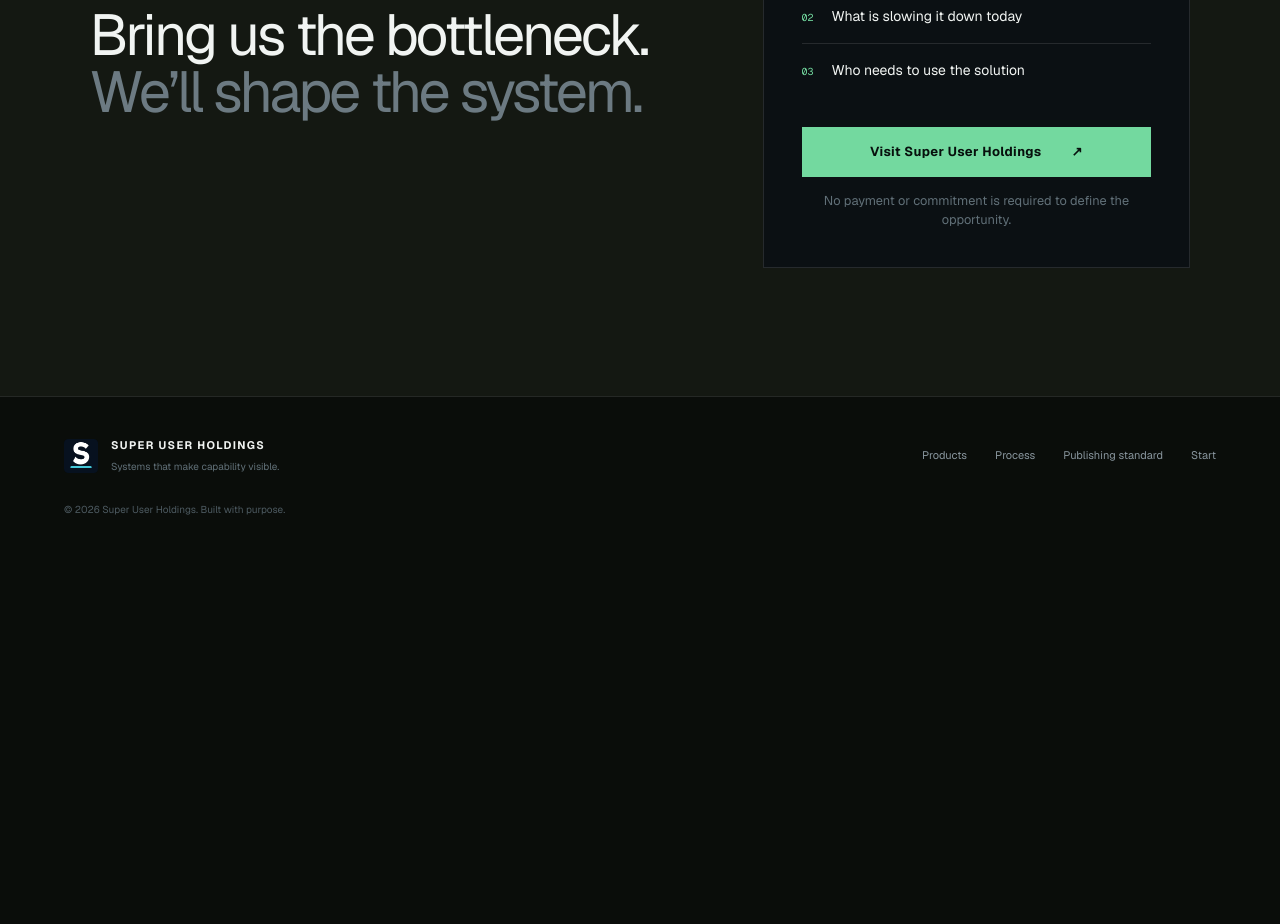
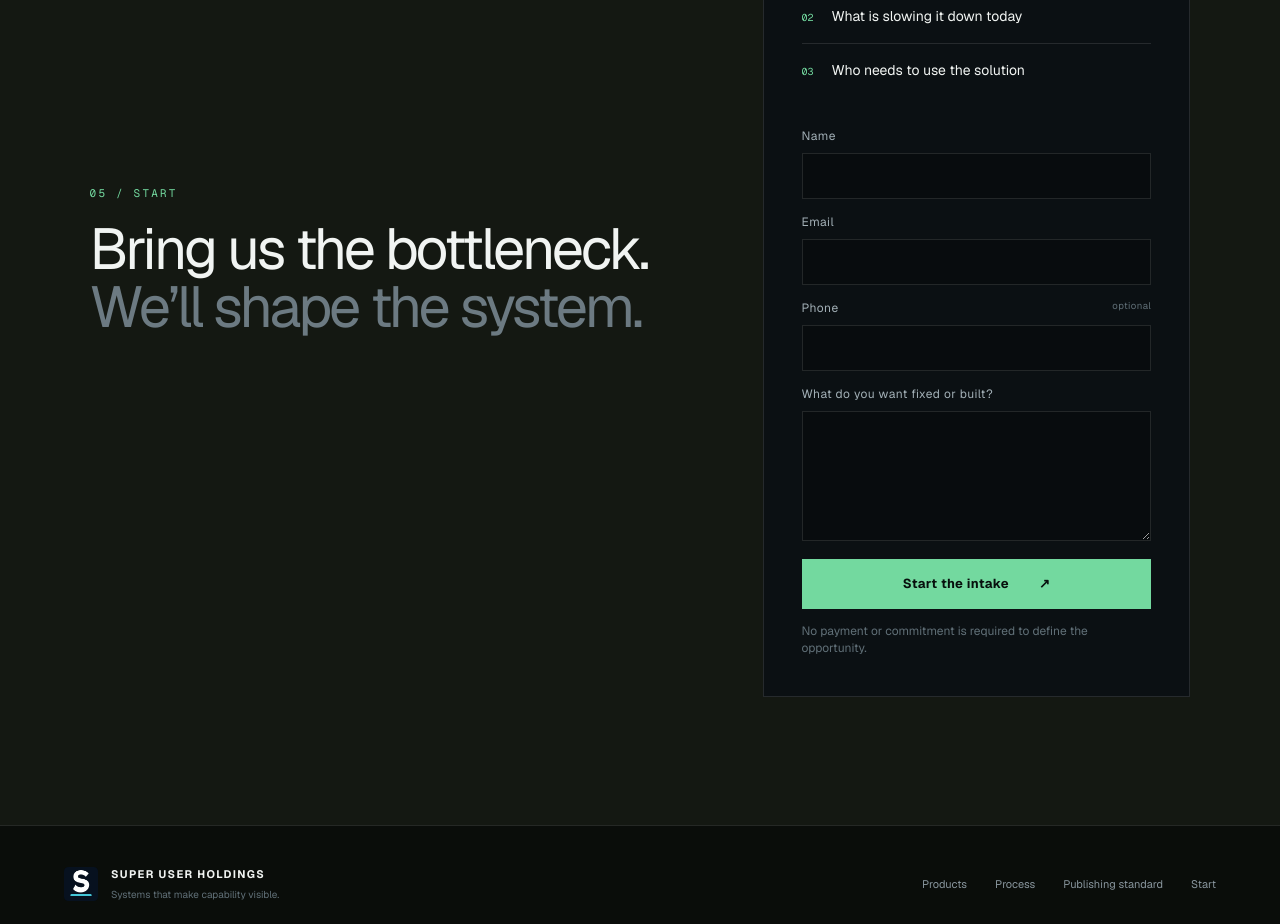
Before and after one commit to superuserholdings/superuserholdings.github.io, a Next.js app: page / in a window 1280 px wide. Shown: the part 5520-6444 px from the top of the page. Before the commit the page ends 6077 px from the top, so only its background shows below. Built offline with nearby package versions, Linux system fonts and the light colour scheme; no server answers.

Commit message:
feat(site): add SuperCore customer intake form
Co-authored-by: Brian Simpson <briansimpson@Brians-MacBook-Pro.local>

```diff
--- /dev/null
+++ b/app/contact-form.tsx
@@ -0,0 +1,90 @@
+"use client";
+
+import { FormEvent, useState } from "react";
+
+const DEFAULT_ENDPOINT = "https://supercore.superuserholdings.com/customer-intake/submissions";
+
+type SubmissionState =
+  | { status: "idle"; message: string; reference?: never }
+  | { status: "sending"; message: string; reference?: never }
+  | { status: "success"; message: string; reference: string }
+  | { status: "error"; message: string; reference?: never };
+
+export function ContactForm() {
+  const endpoint = process.env.NEXT_PUBLIC_CUSTOMER_INTAKE_ENDPOINT || DEFAULT_ENDPOINT;
+  const [state, setState] = useState<SubmissionState>({
+    status: "idle",
+    message: "No payment or commitment is required to define the opportunity.",
+  });
+
+  async function submit(event: FormEvent<HTMLFormElement>) {
+    event.preventDefault();
+    const form = event.currentTarget;
+    const formData = new FormData(form);
+    setState({ status: "sending", message: "Sending your request…" });
+
+    const payload = {
+      name: String(formData.get("name") || ""),
+      email: String(formData.get("email") || ""),
+      phone: String(formData.get("phone") || ""),
+      message: String(formData.get("message") || ""),
+      company: String(formData.get("company") || ""),
+      source: "superuserholdings.com",
+    };
+
+    try {
+      const response = await fetch(endpoint, {
+        method: "POST",
+        headers: { "content-type": "application/json" },
+        body: JSON.stringify(payload),
+      });
+      const result = await response.json().catch(() => ({}));
+      if (!response.ok || result?.ok !== true || !result?.submission_id) {
+        throw new Error("The request could not be captured.");
+      }
+      form.reset();
+      setState({
+        status: "success",
+        message: "Request captured. We sent a confirmation and queued it for owner review.",
+        reference: result.submission_id,
+      });
+    } catch {
+      setState({
+        status: "error",
+        message: "Something blocked the request. Please try again, or contact us directly if it continues.",
+      });
+    }
+  }
+
+  return (
+    <form className="contact-form" onSubmit={submit} data-customer-intake-form="supercore-3.1">
+      <label>
+        <span>Name</span>
+        <input name="name" autoComplete="name" required maxLength={160} />
+      </label>
+      <label>
+        <span>Email</span>
+        <input name="email" type="email" autoComplete="email" required maxLength={320} />
+      </label>
+      <label>
+        <span>Phone <small>optional</small></span>
+        <input name="phone" autoComplete="tel" maxLength={80} />
+      </label>
+      <label className="honeypot" aria-hidden="true">
+        <span>Company</span>
+        <input name="company" tabIndex={-1} autoComplete="off" />
+      </label>
+      <label className="full">
+        <span>What do you want fixed or built?</span>
+        <textarea name="message" required maxLength={8000} rows={5} />
+      </label>
+      <button className="button primary" type="submit" disabled={state.status === "sending"}>
+        {state.status === "sending" ? "Sending…" : "Start the intake"} <span>↗</span>
+      </button>
+      <p className={`form-status ${state.status}`} role="status">
+        {state.message}
+        {state.reference ? <strong> Reference: {state.reference}</strong> : null}
+      </p>
+    </form>
+  );
+}
--- a/app/globals.css
+++ b/app/globals.css
@@ -154,6 +154,31 @@ h1 em { display: block; font-style: normal; color: transparent; -webkit-text-str
 .start-card>p { color: #a3b0b7; margin: 0 0 25px; }.start-card ol { list-style: none; padding: 0; margin: 0 0 30px; }
 .start-card li { border-top: 1px solid var(--line); padding: 16px 0; font-size: 14px; }.start-card li span { color: var(--signal); font: 10px var(--font-geist-mono), monospace; margin-right: 18px; }
 .start-card .button { width: 100%; }.start-card small { display: block; text-align: center; color: #617078; margin-top: 14px; line-height: 1.5; }
+.contact-form { display: grid; gap: 14px; }
+.contact-form label { display: grid; gap: 8px; color: #a3b0b7; font-size: 12px; letter-spacing: .04em; }
+.contact-form label.full { grid-column: 1/-1; }
+.contact-form label span { display: flex; justify-content: space-between; gap: 12px; }
+.contact-form label small { display: inline; margin: 0; color: #617078; text-align: right; }
+.contact-form input,
+.contact-form textarea {
+  width: 100%;
+  border: 1px solid var(--line);
+  background: #080c0e;
+  color: var(--ink);
+  font: inherit;
+  padding: 13px 14px;
+  outline: none;
+}
+.contact-form textarea { resize: vertical; min-height: 130px; line-height: 1.5; }
+.contact-form input:focus,
+.contact-form textarea:focus { border-color: rgba(115,217,159,.7); box-shadow: 0 0 0 3px rgba(115,217,159,.08); }
+.contact-form .honeypot { position: absolute; left: -10000px; width: 1px; height: 1px; overflow: hidden; }
+.contact-form .button { margin-top: 4px; cursor: pointer; }
+.contact-form .button:disabled { cursor: progress; opacity: .72; }
+.form-status { min-height: 34px; margin: 0; color: #617078; font-size: 12px; line-height: 1.45; }
+.form-status.success { color: var(--signal); }
+.form-status.error { color: #ff9f9f; }
+.form-status strong { display: block; margin-top: 4px; color: #cdd7dc; font-family: var(--font-geist-mono), monospace; font-size: 10px; overflow-wrap: anywhere; }
 
 footer { padding: 40px clamp(22px, 5vw, 76px); display: grid; grid-template-columns: 1fr auto; gap: 28px; align-items: center; border-top: 1px solid var(--line); }
 .footer-brand { display: flex; align-items: center; gap: 13px; }.footer-brand img { width: 34px; height: 34px; object-fit: contain; }.footer-brand div { display: grid; }.footer-brand strong { font-size: 11px; letter-spacing: .12em; }.footer-brand span { color: #617078; font-size: 10px; margin-top: 5px; }
--- a/app/page.tsx
+++ b/app/page.tsx
@@ -1,3 +1,5 @@
+import { ContactForm } from "./contact-form";
+
 const products = [
   {
     code: "01",
@@ -249,8 +251,7 @@ export default function Home() {
             <li><span>02</span>What is slowing it down today</li>
             <li><span>03</span>Who needs to use the solution</li>
           </ol>
-          <a className="button primary" href="https://superuserholdings.com">Visit Super User Holdings <span>↗</span></a>
-          <small>No payment or commitment is required to define the opportunity.</small>
+          <ContactForm />
         </div>
       </section>
 
```
Also changed, not shown: 2 other files (tests, documents, lock files or other folders).
